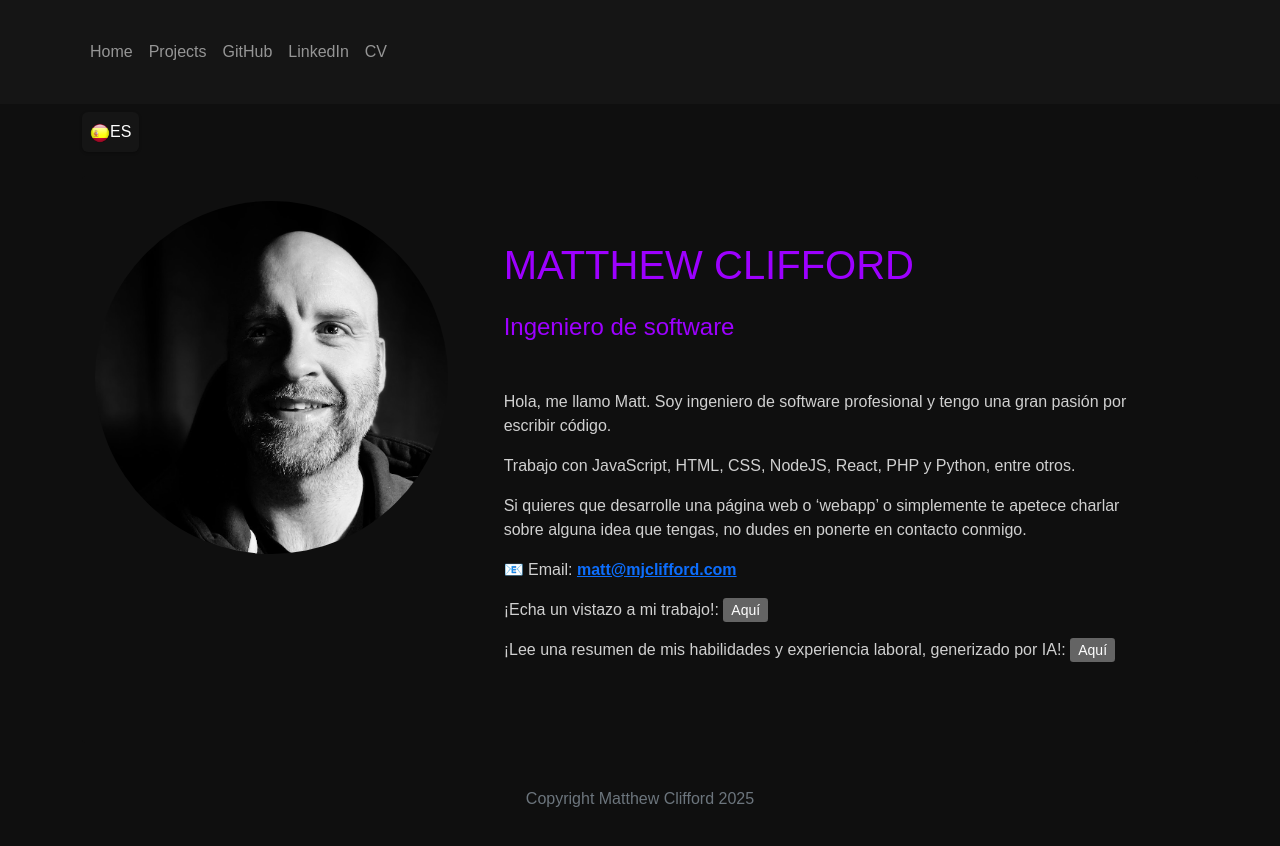
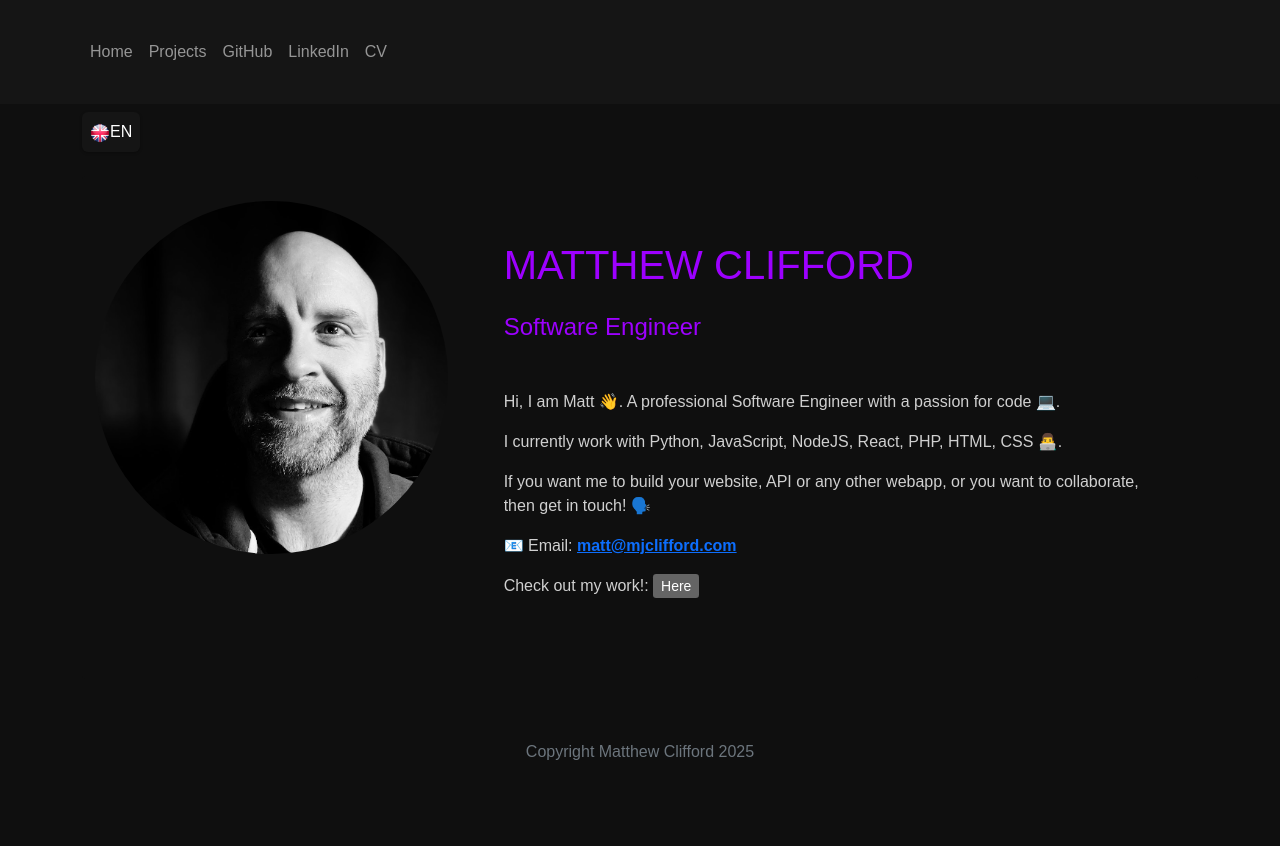
Before and after one commit to BuenVia/portfolio_react, a React (Create React App) app: page / in a window 1280 px wide. After the commit the page ends 800 px from the top, so only its background shows below. Built offline with nearby package versions, Linux system fonts and the light colour scheme.

Commit message:
update to language settings on intro and projects

```diff
--- a/src/components/Intro.jsx
+++ b/src/components/Intro.jsx
@@ -24,7 +24,7 @@ export default function Intro(props) {
                         })}
                         <p>📧 Email: <a href="mailto:matt@mjclifford.com" className="email">matt@mjclifford.com</a></p>
                         <p>{props.language ? "¡Echa un vistazo a mi trabajo!" : "Check out my work!"}: <a className="btn-sm" href="/projects?lang=es">{props.language ? "Aquí":"Here"}</a></p>
-                        <p>{props.language ? "¡Lee una resumen de mis habilidades y experiencia laboral, generizado por IA!" : "Read an AI generated summary of my skills and experience!"}: <a className="btn-sm" href="/summary?lang=es">{props.language ? "Aquí":"Here"}</a></p>
+                        {/* <p>{props.language ? "¡Lee una resumen de mis habilidades y experiencia laboral, generizado por IA!" : "Read an AI generated summary of my skills and experience!"}: <a className="btn-sm" href="/summary?lang=es">{props.language ? "Aquí":"Here"}</a></p> */}
                     </div>
 
                 </div>
--- a/src/components/Projects.jsx
+++ b/src/components/Projects.jsx
@@ -4,7 +4,7 @@ import React, { useState } from "react";
 
 export default function Projects(props) {
 
-  const [lang, setLang] = useState(true)
+  const [lang, setLang] = useState(false)
 
   function handleClick() {
       setLang(prevVals => !prevVals)
--- a/src/pages/Home.js
+++ b/src/pages/Home.js
@@ -3,7 +3,7 @@ import Intro from '../components/Intro'
 
 export default function Home() {
 
-  const [lang, setLang] = useState(true)
+  const [lang, setLang] = useState(false)
 
   function handleClick() {
       setLang(prevVals => !prevVals)
@@ -14,10 +14,16 @@ export default function Home() {
 
             <div className="container mb-4">
               <div className="row">
-              <span className="mx-auto" onClick={handleClick}>{lang ? <div className="lang-btn"><img className="lang-img" src='./spain.png' alt="Spain"></img><span>ES</span></div> : <div className="lang-btn"><img className="lang-img" src='./uk.png' alt="UK"></img><span>EN</span></div>}</span>
-                <Intro language={lang} />
-              </div>
-              <div className="row">
+              <span className="mx-auto" onClick={handleClick}>
+                {lang ?
+                  <div className="lang-btn"><img className="lang-img" src='./spain.png' alt="Spain"></img><span>ES</span></div>
+                  :
+                  <div className="lang-btn"><img className="lang-img" src='./uk.png' alt="UK"></img><span>EN</span></div>
+                }
+              </span>
+              <Intro language={lang} />
+            </div>
+            <div className="row">
               </div>
             </div>
 
```
